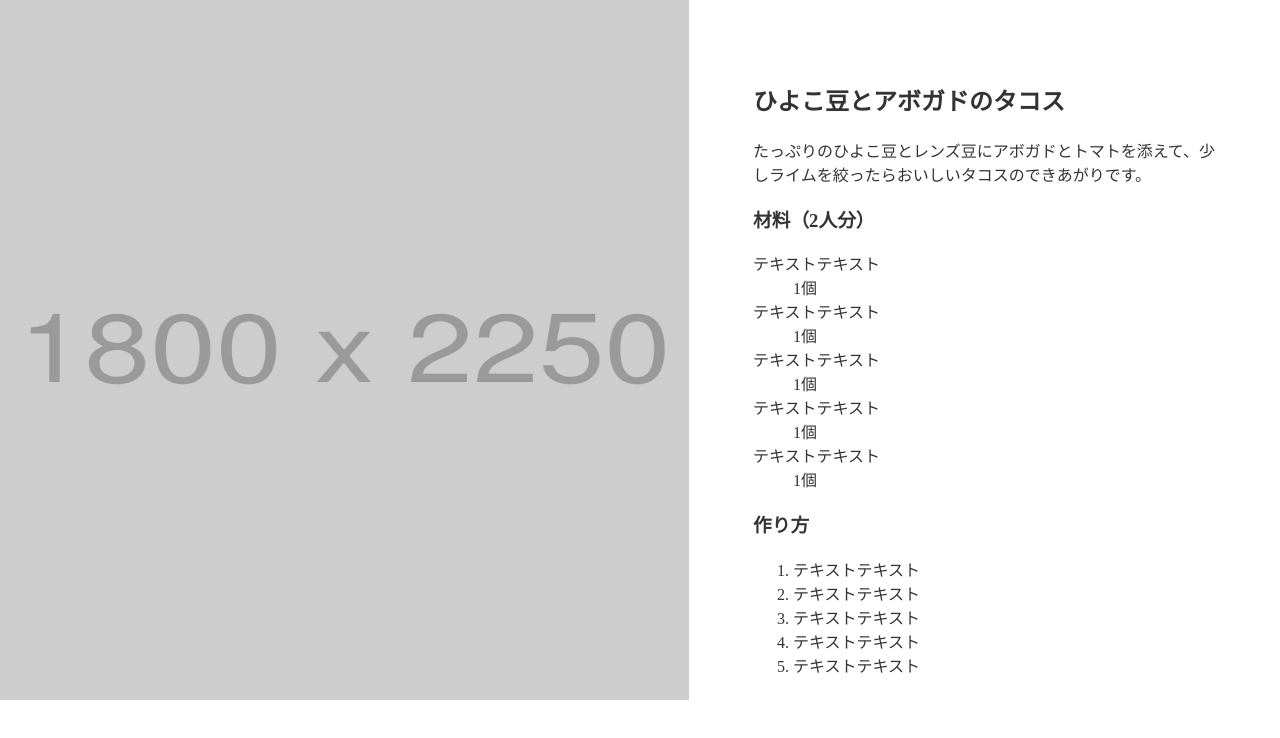
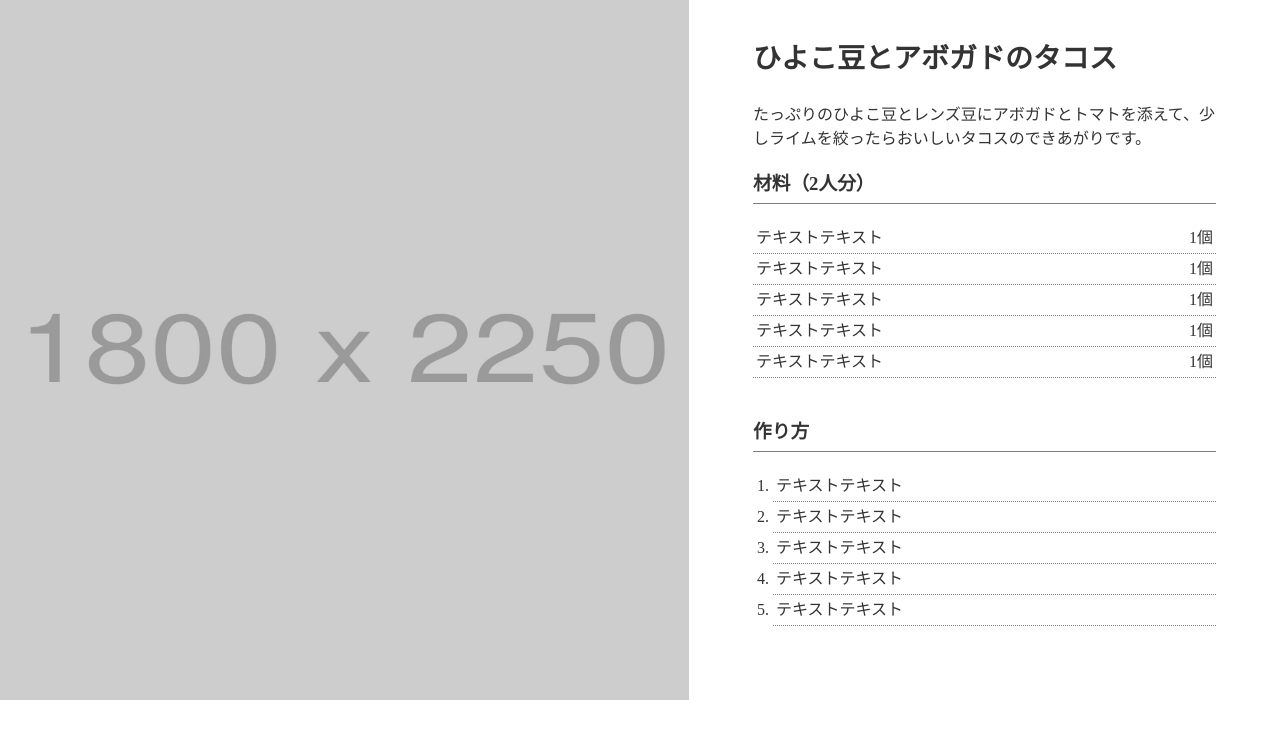
Before and after one commit to Nkot117/CopySite002, a plain HTML site: page index.html in a window 1280 px wide. Drawn offline with Linux system fonts and the light colour scheme.

Commit message:
メインコンテンツの大枠作成

```diff
--- a/assets/css/style.css
+++ b/assets/css/style.css
@@ -16,6 +16,7 @@ body {
 
 .main {
     display: flex;
+    justify-content: space-between;
 }
 
 .main>img {
@@ -24,6 +25,39 @@ body {
 }
 
 .contents {
-    /* margin-right: 5px; */
-    padding: 5%;
+    padding: 15px 5%;
 }
+
+.main-title {
+    font-size: 28px;
+}
+
+.sub-title {
+    padding-bottom: 5px;
+    border-bottom: 0.5px solid gray;
+}
+
+.material-list {
+    margin-bottom: 40px;
+}
+
+.material-item {
+    font-size: 16px;
+    display: flex;
+    justify-content: space-between;
+    border-bottom: 0.5px dotted gray;
+    padding: 3px;
+}
+
+.material-list dt {}
+
+.material-list dd {}
+
+.process-list {
+    padding-left: 20px;
+}
+
+.process {
+    padding: 3px;
+    border-bottom: 0.5px dotted gray;
+}
--- a/index.html
+++ b/index.html
@@ -24,61 +24,69 @@
                 材料（2人分）
             </h3>
             <dl class="material-list">
+                <div class="material-item">
                     <dt>
                         テキストテキスト
                     </dt>
                     <dd>
                         1個
                     </dd>
+                </div>
+                <div class="material-item">
                     <dt>
                         テキストテキスト
                     </dt>
                     <dd>
                         1個
                     </dd>
+                </div>
+                <div class="material-item">
                     <dt>
                         テキストテキスト
                     </dt>
                     <dd>
                         1個
                     </dd>
+                </div>
+                <div class="material-item">
                     <dt>
                         テキストテキスト
                     </dt>
                     <dd>
                         1個
                     </dd>
+                </div>
+                <div class="material-item">
                     <dt>
                         テキストテキスト
                     </dt>
                     <dd>
                         1個
                     </dd>
+                </div>
             </dl>
             <h3 class="sub-title">
                 作り方
             </h3>
-            <ol class="prosess-list">
-                <li class="plosess">
+            <ol class="process-list">
+                <li class="process">
                     テキストテキスト
                 </li>
-                <li class="plosess">
+                <li class="process">
                     テキストテキスト
                 </li>
-                <li class="plosess">
+                <li class="process">
                     テキストテキスト
                 </li>
-                <li class="plosess">
+                <li class="process">
                     テキストテキスト
                 </li>
-                <li class="plosess">
+                <li class="process">
                     テキストテキスト
                 </li>
             </ol>
         </div>
     </main>
-
-
 </body>
 
 </html>
```
Lines whose indentation alone changed are shown as unchanged.
